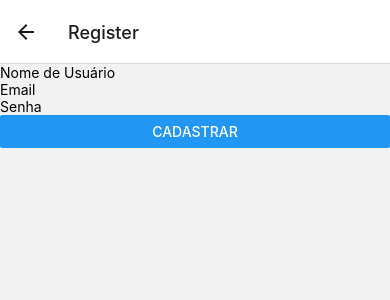
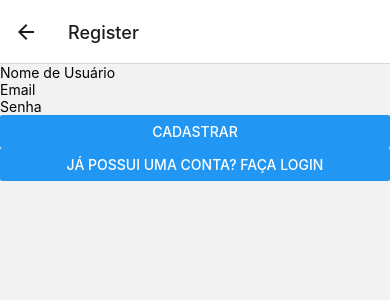
Before and after one commit to Barros313/BookSwap-Expo, a React Native app in the folder frontend/: screen /Register in a window 390 px wide. Shown: the top 300 px of the page. Built offline with nearby package versions, Linux system fonts and the light colour scheme.

Commit message:
Added go to login button

```diff
--- a/frontend/components/authentication/Register.js
+++ b/frontend/components/authentication/Register.js
@@ -9,7 +9,7 @@ export default function Register({ navigation }) {
 
     const handleRegister = async () => {
         try {
-            const response = await axios.post("http://192.168.1.26:5000/api/auth/register", {
+            const response = await axios.post("http://192.168.0.151:5000/api/auth/register", {
                 username, email, password
             });
             alert(response.data.message);
@@ -25,6 +25,9 @@ export default function Register({ navigation }) {
             <TextInput placeholder="Email" onChangeText={setEmail} value={email} />
             <TextInput placeholder="Senha" onChangeText={setPassword} value={password} secureTextEntry />
             <Button title="Cadastrar" onPress={handleRegister} />
+
+            <Button title="Já possui uma conta? Faça login" onPress={() => navigation.navigate("Login")} />
+
         </View>
     );
 }
```
